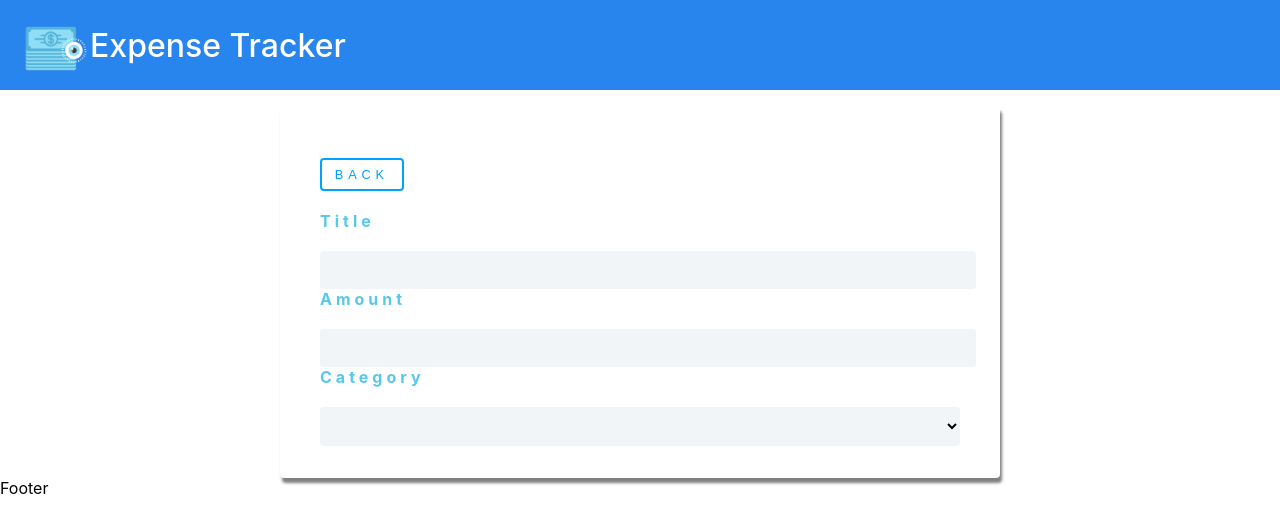
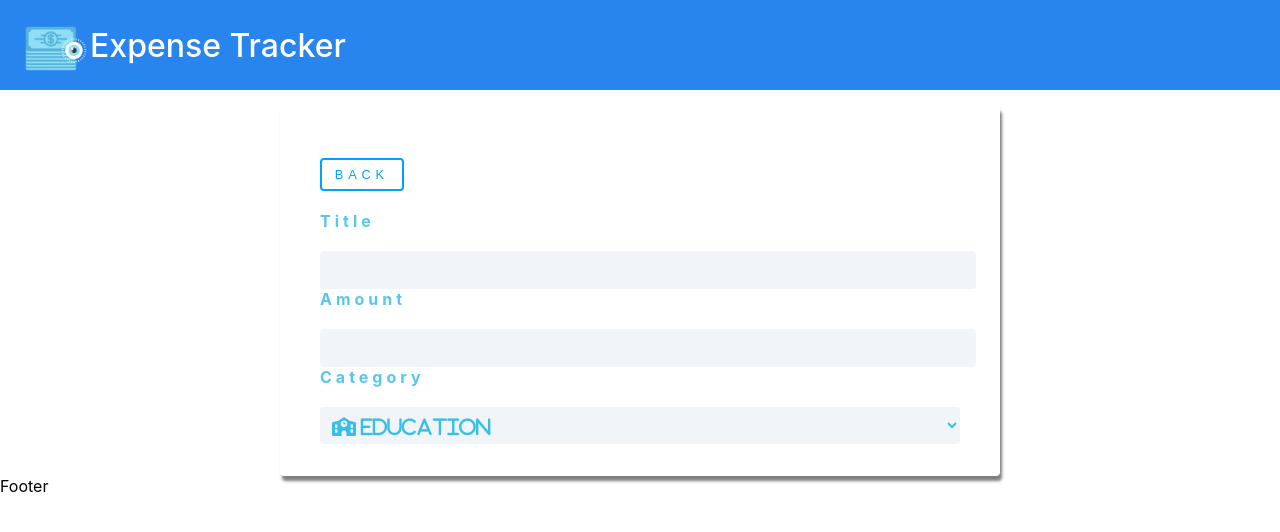
Before and after one commit to l33t-c0d3r-66/Expense-Tracker-ReactJS, a React (Create React App) app: page /add in a window 1280 px wide. Shown: the top 532 px of the page. Built offline with nearby package versions, Linux system fonts and the light colour scheme.

Commit message:
Added Form Component

```diff
--- a/public/index.html
+++ b/public/index.html
@@ -15,6 +15,7 @@
       user's mobile device or desktop. See https://developers.google.com/web/fundamentals/web-app-manifest/
     -->
     <link rel="manifest" href="%PUBLIC_URL%/manifest.json" />
+    <link rel="stylesheet" href="https://cdnjs.cloudflare.com/ajax/libs/font-awesome/6.1.1/css/all.min.css" />
     <!--
       Notice the use of %PUBLIC_URL% in the tags above.
       It will be replaced with the URL of the `public` folder during the build.
--- a/src/components/ActionBar/ActionBar.js
+++ b/src/components/ActionBar/ActionBar.js
@@ -1,5 +1,6 @@
 import { Link } from 'react-router-dom';
 import cssClasses from './ActionBar.module.css';
+import Form from '../Form/Form';
 function ActionBar () {
 
     let render = null;
@@ -9,12 +10,7 @@ function ActionBar () {
                 <Link to="/add">
                     <button>Add Expense</button>
                 </Link>
-                <form>
-                    <div className={cssClasses.FormControl}>
-                        <label htmlFor='name'>Search for Expense</label>
-                        <input type="text" id="name"/>
-                    </div>
-                </form>
+                <Form type="search"/>
             </div>
         );
     } else {
@@ -23,25 +19,7 @@ function ActionBar () {
                 <Link to="/">
                     <button>Back</button>
                 </Link>
-                <form>
-                    <div className={cssClasses.FormControl}>
-                        <label htmlFor='title'>Title</label>
-                        <input type="text" id="title"/>
-                    </div>
-                    <div className={cssClasses.FormControl}>
-                        <label htmlFor='amount'>Amount</label>
-                        <input type="number" id="amount"/>
-                    </div>
-                    <div className={cssClasses.FormControl}>
-                        <label htmlFor='category'>Category</label>
-                        <select id="category">
-                            <option value=""></option>
-                            <option value=""></option>
-                            <option value=""></option>
-
-                        </select>
-                    </div>
-                </form>
+                <Form type="add"/>
             </div>
         );
     }
--- a/src/components/ActionBar/ActionBar.module.css
+++ b/src/components/ActionBar/ActionBar.module.css
@@ -35,20 +35,3 @@
     border-radius: 0.25rem;
     box-shadow: 2px 5px 3px 0px rgba(0, 0, 0, 0.5);
 }
-
-.FormControl label {
-    display: block;
-    margin-bottom: 1.25rem;
-    font-weight: bold;
-    letter-spacing: 0.25rem;
-    color: #55c8eb;
-  }
-  .FormControl input, select {
-    width: 100%;
-    border: none;
-    border-color: transparent;
-    background: #f1f5f8;
-    border-radius: 0.25rem;
-    padding: 0.5rem;
-    font-size: 1.2rem;
-  }
--- /dev/null
+++ b/src/components/Form/Form.js
@@ -0,0 +1,44 @@
+import cssClasses from './Form.module.css';
+function Form(props) {
+    let form = null;
+    if(props.type === 'add') {
+        form = (
+            <div>
+                <div className={cssClasses.FormControl}>
+                    <label htmlFor='title'>Title</label>
+                    <input type="text" id="title"/>
+                </div>
+                <div className={cssClasses.FormControl}>
+                    <label htmlFor='amount'>Amount</label>
+                    <input type="number" id="amount"/>
+                </div>
+                <div className={cssClasses.FormControl}>
+                    <label htmlFor='category'>Category</label>
+                    <select id="category" className={cssClasses.FormControlSelect}>
+                        <option value="education"> &#xf549;  Education</option>
+                        <option value="health-care"> &#xf0f8; Health-Care</option>
+                        <option value="shopping"> &#xf290; Shopping</option>
+                        <option value="food"> &#xe0cd; Food</option>
+                        <option value="others"> &#xf555; Others</option>
+                    </select>
+                </div>
+            </div>
+        );
+    } else if(props.type === 'search') {
+        form = (
+            <div className={cssClasses.FormControl}>
+                <label htmlFor='name'>Search for Expense</label>
+                <input type="text" id="name"/>
+            </div>
+        );
+    }
+
+    return (
+        <form>
+            {form}
+        </form>
+    );
+
+}
+
+export default Form;
--- /dev/null
+++ b/src/components/Form/Form.module.css
@@ -0,0 +1,29 @@
+
+.FormControl label {
+    display: block;
+    margin-bottom: 1.25rem;
+    font-weight: bold;
+    letter-spacing: 0.25rem;
+    color: #55c8eb;
+  }
+  .FormControl input, select {
+    width: 100%;
+    border: none;
+    border-color: transparent;
+    background: #f1f5f8;
+    border-radius: 0.25rem;
+    padding: 0.5rem;
+    font-size: 1.2rem;
+  }
+
+  .FormControlSelect {
+    width: 100%;
+    border: none;
+    border-color: transparent;
+    background: #f1f5f8;
+    border-radius: 0.25rem;
+    color: #37bfe9;
+    padding: 0.5rem;
+    font-size: 1.2rem;
+    font-family: 'FontAwesome', 'san-serif';
+  }
--- a/src/store/actions/actionTypes.js
+++ b/src/store/actions/actionTypes.js
@@ -0,0 +1,2 @@
+export const ADD_EXPENSE = "ADD_EXPENSE";
+export const DELETE_EXPENSE = "DELETE_EXPENSE";
--- a/src/store/reducers/expenses.js
+++ b/src/store/reducers/expenses.js
@@ -1,10 +1,22 @@
+import * as actionTypes from '../actions/actionTypes';
 const initialState = {
-    expenseList: [],
+    expenseList: []
 };
 
 const expenseReducer = (state = initialState, action) => {
     switch(action.type) {
+        case actionTypes.ADD_EXPENSE:
+            return {
+                ...state,
+                expenseList: state.expenseList.concat(action.data)
+            };
+        break;
+        case actionTypes.DELETE_EXPENSE:
 
+        break;
+        default:
+            return state;
+        break;
     }
     return state;
 }
```
Also changed, not shown: src/store/actions/expenses.js (+15 -0 lines).
